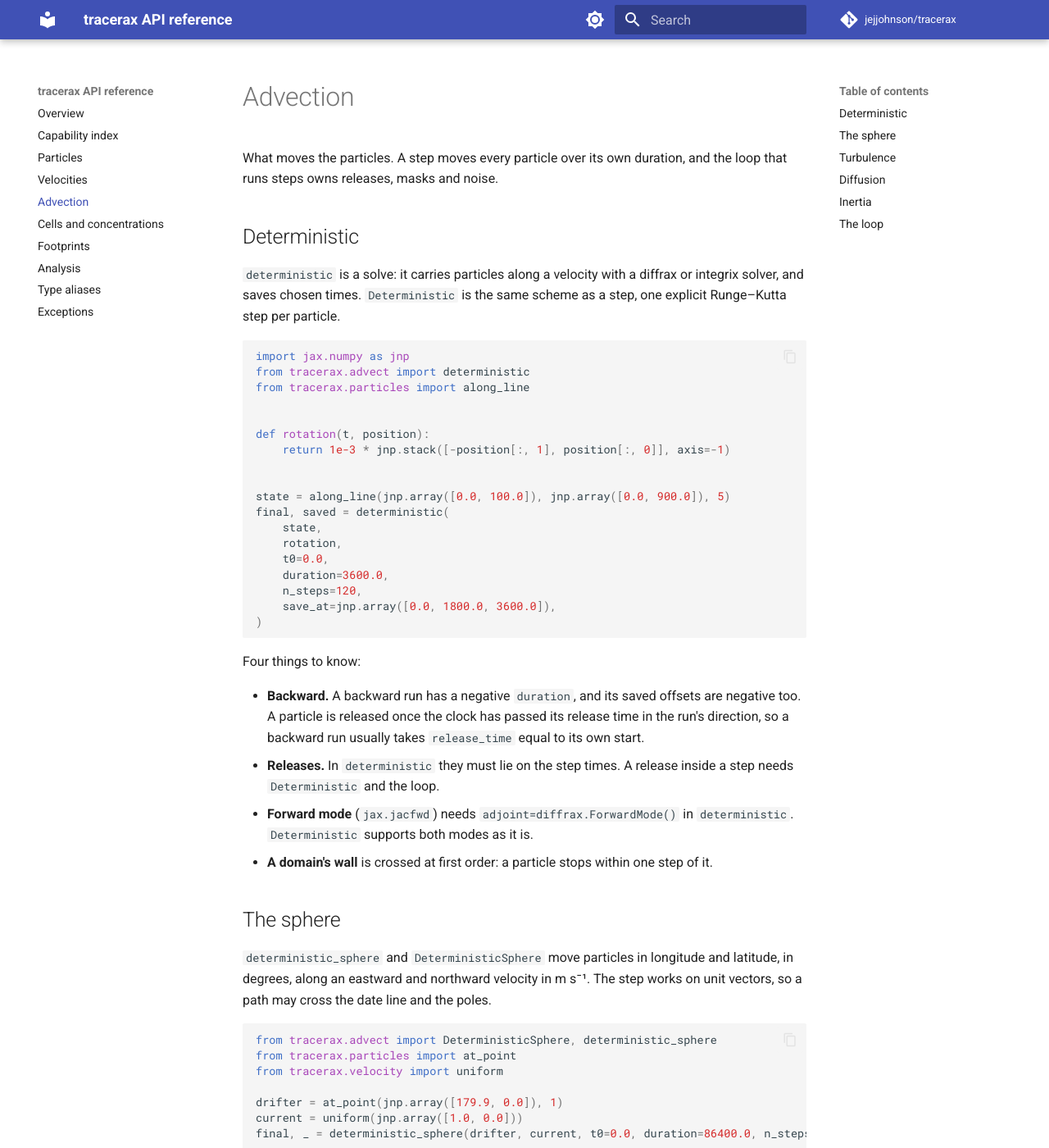
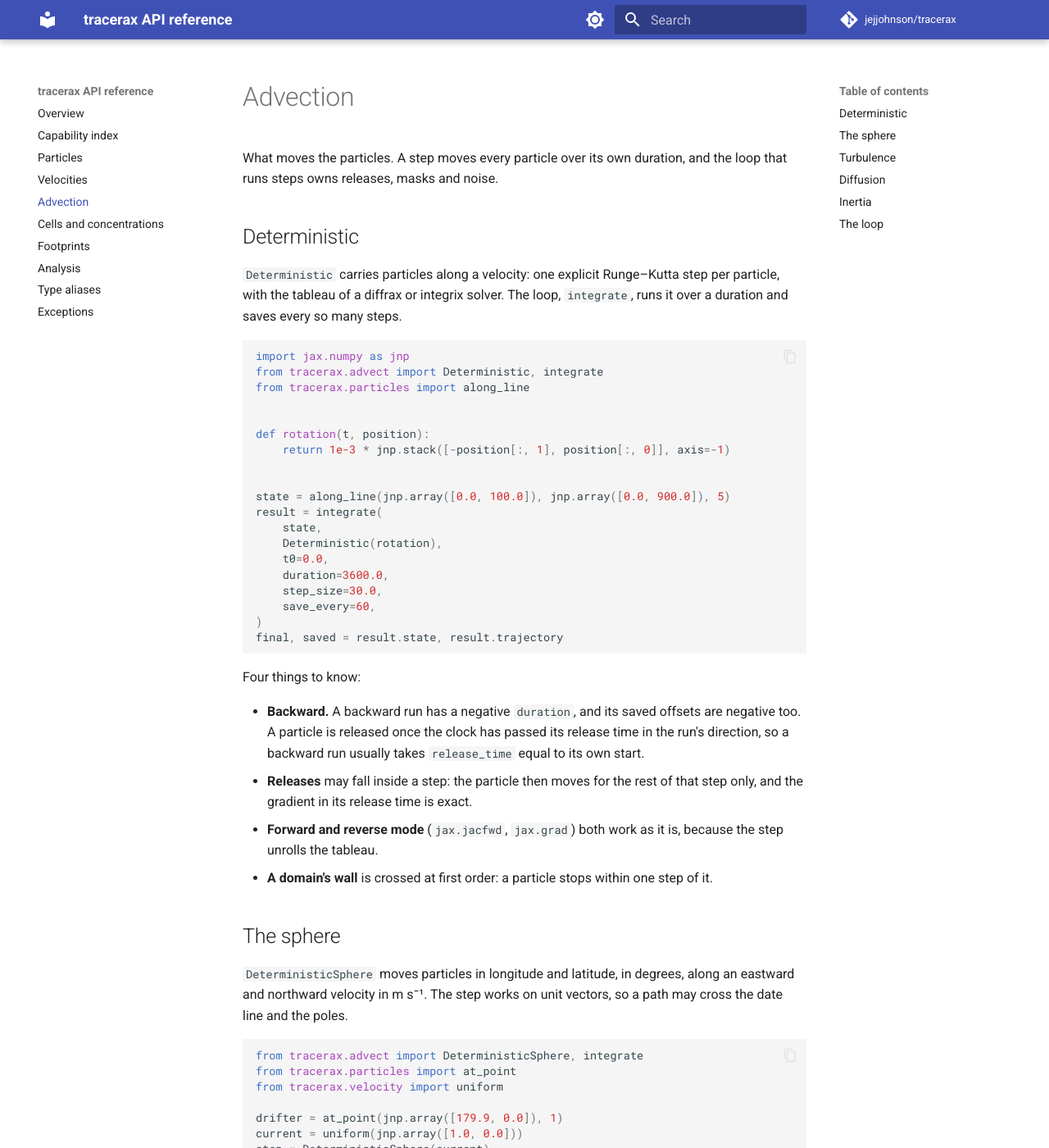
Before and after one commit to jejjohnson/tracerax, an MkDocs documentation site: the page built from docs/api/advect.md, in a window 1280 px wide and 1400 px high. Shown: the whole window at 82% size. Built offline with MkDocs 1.6.1 and Material for MkDocs 9.7.7, drawn with Linux system fonts in a browser that asks for light colours; comment, search, counter and statistics services are not loaded; some of the changed text lies outside the part shown.

Commit message:
docs(advect): one deterministic path, the step under the loop

````diff
--- a/docs/api/advect.md
+++ b/docs/api/advect.md
@@ -4,11 +4,11 @@ What moves the particles. A step moves every particle over its own duration, and
 
 ## Deterministic
 
-`deterministic` is a solve: it carries particles along a velocity with a diffrax or integrix solver, and saves chosen times. `Deterministic` is the same scheme as a step, one explicit Runge–Kutta step per particle.
+`Deterministic` carries particles along a velocity: one explicit Runge–Kutta step per particle, with the tableau of a diffrax or integrix solver. The loop, `integrate`, runs it over a duration and saves every so many steps.
 
 ```python
 import jax.numpy as jnp
-from tracerax.advect import deterministic
+from tracerax.advect import Deterministic, integrate
 from tracerax.particles import along_line
 
 
@@ -17,41 +17,43 @@ def rotation(t, position):
 
 
 state = along_line(jnp.array([0.0, 100.0]), jnp.array([0.0, 900.0]), 5)
-final, saved = deterministic(
+result = integrate(
     state,
-    rotation,
+    Deterministic(rotation),
     t0=0.0,
     duration=3600.0,
-    n_steps=120,
-    save_at=jnp.array([0.0, 1800.0, 3600.0]),
+    step_size=30.0,
+    save_every=60,
 )
+final, saved = result.state, result.trajectory
 ```
 
 Four things to know:
 
 - **Backward.** A backward run has a negative `duration`, and its saved offsets are negative too. A particle is released once the clock has passed its release time in the run's direction, so a backward run usually takes `release_time` equal to its own start.
-- **Releases.** In `deterministic` they must lie on the step times. A release inside a step needs `Deterministic` and the loop.
-- **Forward mode** (`jax.jacfwd`) needs `adjoint=diffrax.ForwardMode()` in `deterministic`. `Deterministic` supports both modes as it is.
+- **Releases** may fall inside a step: the particle then moves for the rest of that step only, and the gradient in its release time is exact.
+- **Forward and reverse mode** (`jax.jacfwd`, `jax.grad`) both work as it is, because the step unrolls the tableau.
 - **A domain's wall** is crossed at first order: a particle stops within one step of it.
 
 ## The sphere
 
-`deterministic_sphere` and `DeterministicSphere` move particles in longitude and latitude, in degrees, along an eastward and northward velocity in m s⁻¹. The step works on unit vectors, so a path may cross the date line and the poles.
+`DeterministicSphere` moves particles in longitude and latitude, in degrees, along an eastward and northward velocity in m s⁻¹. The step works on unit vectors, so a path may cross the date line and the poles.
 
 ```python
-from tracerax.advect import DeterministicSphere, deterministic_sphere
+from tracerax.advect import DeterministicSphere, integrate
 from tracerax.particles import at_point
 from tracerax.velocity import uniform
 
 drifter = at_point(jnp.array([179.9, 0.0]), 1)
 current = uniform(jnp.array([1.0, 0.0]))
-final, _ = deterministic_sphere(drifter, current, t0=0.0, duration=86400.0, n_steps=24)
+step = DeterministicSphere(current)
+final = integrate(drifter, step, t0=0.0, duration=86400.0, step_size=3600.0).state
 ```
 
 - **Longitudes come back in [−180°, 180°)**, so a path across the date line jumps by 360°. Distances along it are great-circle distances (`geophysix.earth.great_circle_distance`), never differences of longitude.
 - **A global grid** needs a periodic longitude axis, `functax.geometry.Axis(..., period=360.0)`. A regional grid must have the longitudes of the particles, in [−180°, 180°), until [functax#170](https://github.com/jejjohnson/functax/issues/170): with a period it is read across its gap.
 - **Near a pole** the two components turn quickly with longitude, so the read of a grid is the limit and not the step. Within 0.1 m of a pole in float64, and 2 km in float32, the velocity is read at that distance from it, so that its derivatives are right. The derivative of a longitude is not defined at a pole itself.
-- **Float32** resolves 1.7 m of longitude, and a step's rounding can have the same sign at every step. `DeterministicSphere` returns to longitude and latitude at every step: at 6 m per step a month's path was 4 % off, and at 1.5 m per step a particle did not move at all. `deterministic_sphere` steps unit vectors, which resolve 0.4 m. Take steps that move particles by hundreds of metres, or float64.
+- **Float32** resolves 1.7 m of longitude, and a step's rounding can have the same sign at every step. `DeterministicSphere` returns to longitude and latitude at every step: at 6 m per step a month's path was 4 % off, and at 1.5 m per step a particle did not move at all. Take steps that move particles by hundreds of metres, or float64.
 - **A `Box`** under the loop is in degrees, cannot cross the date line, and is half open: release a particle at −180° and not at 180°.
 - **Depth** is not here: the two columns are all there is.
 
````
Also changed, not shown: AGENTS.md (+2 -2 lines), docs/api/analysis.md (+1 -1 lines), docs/api/capabilities.md (+2 -4 lines).
